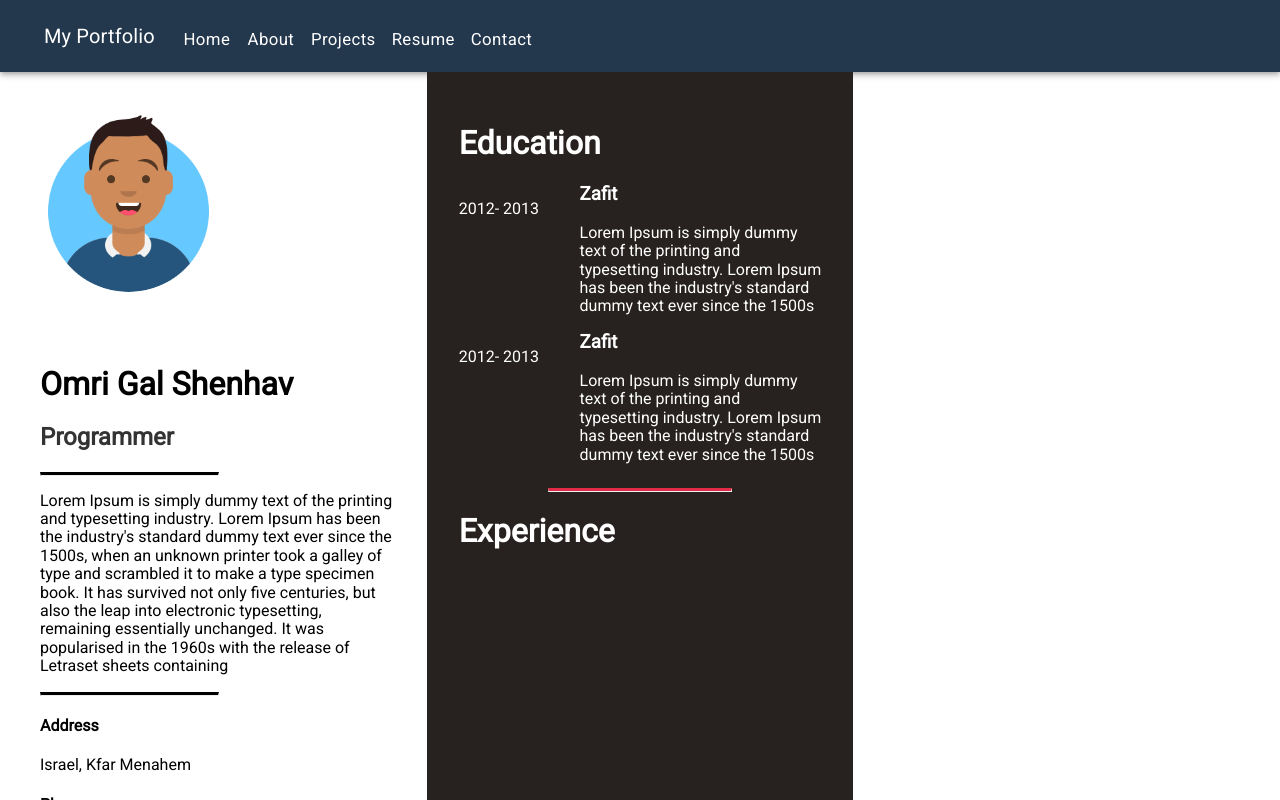
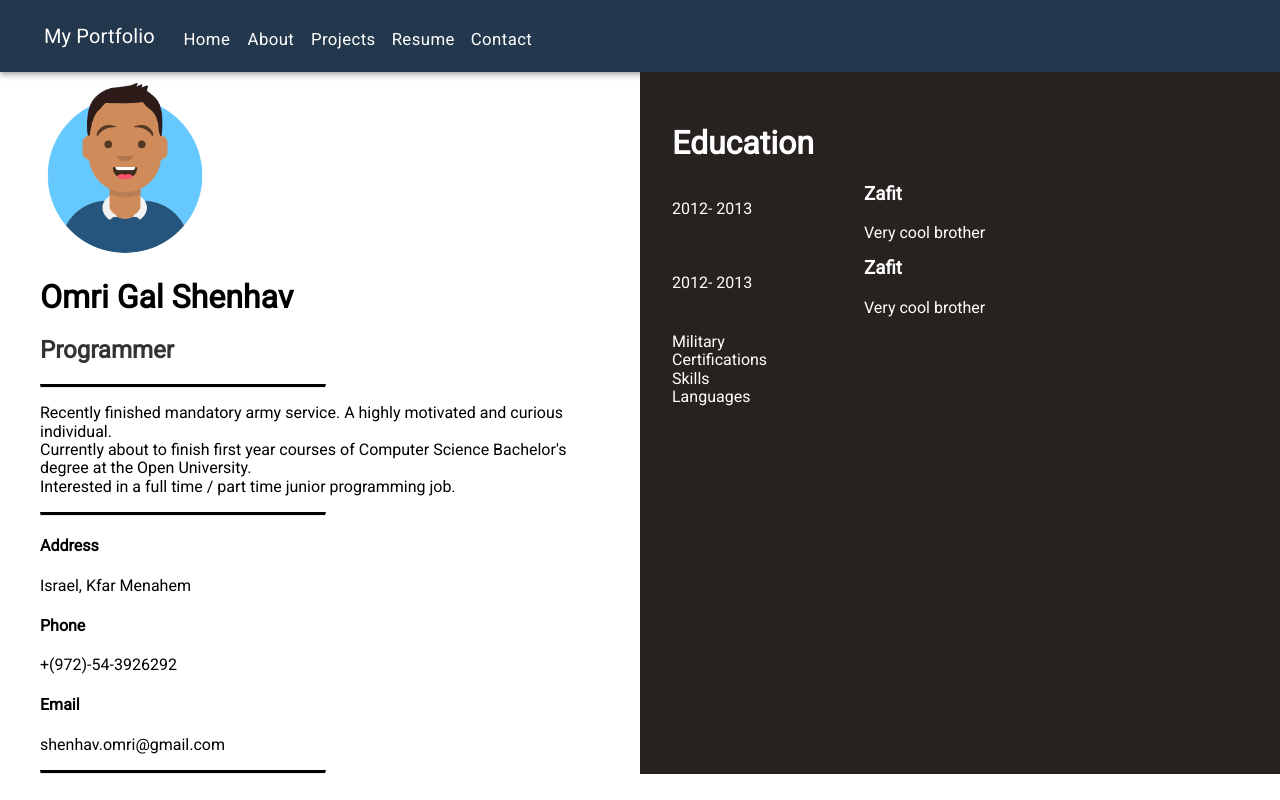
Before and after one commit to OmriGalShen/My-Portfolio, a React (Create React App) app: page /resume in a window 1280 px wide. Shown: the top 800 px of the page. Built offline with nearby package versions, Linux system fonts and the light colour scheme.

Commit message:
Major rework on resume

```diff
--- /dev/null
+++ b/src/components/Content/resume/Description.js
@@ -0,0 +1,55 @@
+import React from "react";
+import "./Resume.css";
+import { Grid } from "@material-ui/core";
+
+const Education = () => {
+  return (
+    <div>
+      <h1>Education</h1>
+      <Grid container>
+        <Grid item xs={4}>
+          <p>2012- 2013</p>
+        </Grid>
+        <Grid item xs={8}>
+          <h3 style={{ marginTop: "0px" }}>Zafit</h3>
+          <p>Very cool brother</p>
+        </Grid>
+      </Grid>
+      <Grid container>
+        <Grid item xs={4}>
+          <p>2012- 2013</p>
+        </Grid>
+        <Grid item xs={8}>
+          <h3 style={{ marginTop: "0px" }}>Zafit</h3>
+          <p>Very cool brother</p>
+        </Grid>
+      </Grid>
+    </div>
+  );
+};
+
+const Certifications = () => {
+  return <div>Certifications</div>;
+};
+const Skills = () => {
+  return <div>Skills</div>;
+};
+const Military = () => {
+  return <div>Military </div>;
+};
+const Languages = () => {
+  return <div>Languages </div>;
+};
+
+const Description = () => {
+  return (
+    <div>
+      <Education />
+      <Military />
+      <Certifications />
+      <Skills />
+      <Languages />
+    </div>
+  );
+};
+export default Description;
--- a/src/components/Content/resume/Education.js
+++ /dev/null
@@ -1,22 +0,0 @@
-import React from "react";
-import { Grid } from "@material-ui/core";
-
-const Education = props => {
-  return (
-    <div>
-      <Grid container>
-        <Grid item xs={4}>
-          <p>
-            {props.startYear}- {props.endYear}
-          </p>
-        </Grid>
-        <Grid ites xs={8}>
-          <h3 style={{ marginTop: "0px" }}>{props.schoolName}</h3>
-          <p>{props.schoolDescription}</p>
-        </Grid>
-      </Grid>
-    </div>
-  );
-};
-
-export default Education;
--- /dev/null
+++ b/src/components/Content/resume/Profile.js
@@ -0,0 +1,30 @@
+import React from "react";
+import "./Resume.css";
+import avatarImage from "./assets/myAvatar.png";
+
+const Profile = () => {
+  return (
+    <div className="profile">
+      <img alt="avatar" src={avatarImage} className="avatar" />
+      <h1 className="name-title">Omri Gal Shenhav</h1>
+      <h2 className="black-80">Programmer</h2>
+      <hr />
+      <p>
+        Recently finished mandatory army service. A highly motivated and curious
+        individual.
+        <br /> Currently about to finish first year courses of Computer Science
+        Bachelor's degree at the Open University.
+        <br /> Interested in a full time / part time junior programming job.
+      </p>
+      <hr />
+      <h4>Address</h4>
+      <p>Israel, Kfar Menahem </p>
+      <h4>Phone</h4>
+      <p>+(972)-54-3926292</p>
+      <h4>Email</h4>
+      <p>shenhav.omri@gmail.com</p>
+      <hr />
+    </div>
+  );
+};
+export default Profile;
--- a/src/components/Content/resume/Resume.css
+++ b/src/components/Content/resume/Resume.css
@@ -3,7 +3,7 @@ p {
 }
 
 .resume {
-  padding-bottom: 10%;
+  padding-bottom: 5%;
 }
 
 .description {
@@ -15,15 +15,11 @@ p {
 .profile {
   text-align: left;
   padding-right: 2em;
-  padding-top: 2em;
+  /* padding-top: 2em; */
 }
 
 .avatar {
-  height: 20%;
-}
-
-.name-title {
-  padding-top: 1.5em;
+  width: 30%;
 }
 .profile hr {
   border-top: 3px solid #4b3fb2;
--- a/src/components/Content/resume/Resume.js
+++ b/src/components/Content/resume/Resume.js
@@ -1,54 +1,18 @@
 import React from "react";
 import "./Resume.css";
 import { Grid } from "@material-ui/core";
-import avatarImage from "./assets/myAvatar.png";
-import Education from "./Education";
-import { educationList } from "./data.js";
+import Profile from "./Profile";
+import Description from "./Description";
 
 const Resume = props => {
   return (
     <div className="resume">
       <Grid container>
-        <Grid item md={4} sm={6} style={{ paddingLeft: 40 }}>
-          <div className="profile">
-            <img alt="avatar" src={avatarImage} className="avatar" />
-            <h1 className="name-title">Omri Gal Shenhav</h1>
-            <h2 className="black-80">Programmer</h2>
-            <hr />
-            <p>
-              Lorem Ipsum is simply dummy text of the printing and typesetting
-              industry. Lorem Ipsum has been the industry's standard dummy text
-              ever since the 1500s, when an unknown printer took a galley of
-              type and scrambled it to make a type specimen book. It has
-              survived not only five centuries, but also the leap into
-              electronic typesetting, remaining essentially unchanged. It was
-              popularised in the 1960s with the release of Letraset sheets
-              containing
-            </p>
-            <hr />
-            <h4>Address</h4>
-            <p>Israel, Kfar Menahem </p>
-            <h4>Phone</h4>
-            <p>+(972)-54-3926292</p>
-            <h4>Email</h4>
-            <p>shenhav.omri@gmail.com</p>
-            <hr />
-          </div>
+        <Grid item md={6} sm={6} style={{ paddingLeft: 40 }}>
+          <Profile />
         </Grid>
-        <Grid item md={4} sm={6} className="description">
-          <h1>Education</h1>
-          {educationList.map((item, index) => {
-            return (
-              <Education
-                startYear={item.startYear}
-                endYear={item.endYear}
-                schoolName={item.schoolName}
-                schoolDescription={item.description}
-              />
-            );
-          })}
-          <hr />
-          <h1>Experience</h1>
+        <Grid item md={6} sm={6} className="description">
+          <Description />
         </Grid>
       </Grid>
     </div>
--- a/src/components/Content/resume/data.js
+++ /dev/null
@@ -1,16 +0,0 @@
-export const educationList = [
-  {
-    startYear: "2012",
-    endYear: "2013",
-    schoolName: "Zafit",
-    description:
-      "Lorem Ipsum is simply dummy text of the printing and typesetting industry. Lorem Ipsum has been the industry's standard dummy text ever since the 1500s"
-  },
-  {
-    startYear: "2012",
-    endYear: "2013",
-    schoolName: "Zafit",
-    description:
-      "Lorem Ipsum is simply dummy text of the printing and typesetting industry. Lorem Ipsum has been the industry's standard dummy text ever since the 1500s"
-  }
-];
```
